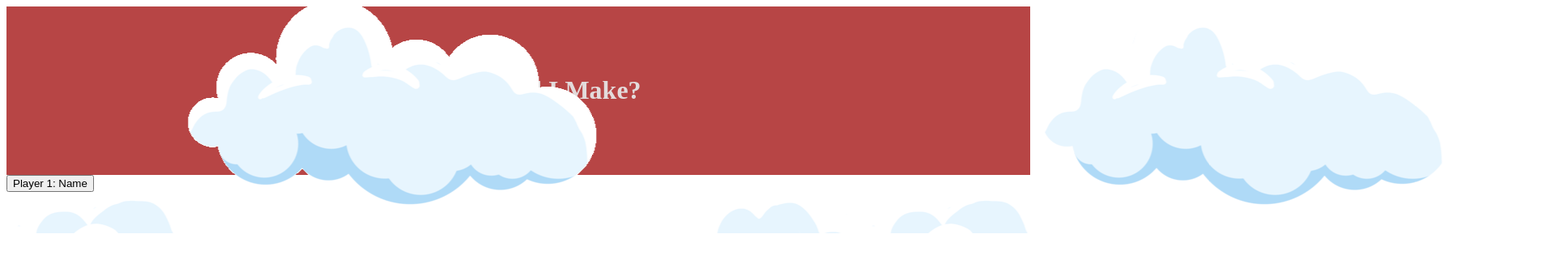
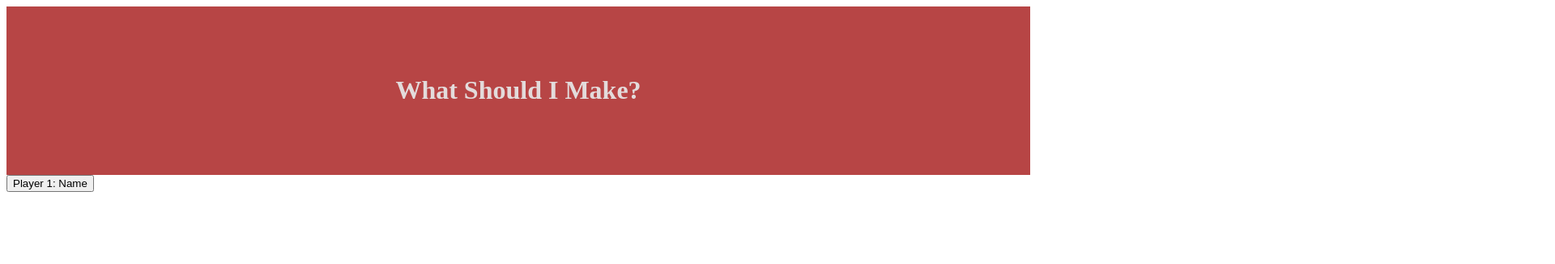
Before and after one commit to cassponmal/Recipe-Recommender-, a plain HTML site: page index.html in a window 1280 px wide. Shown: the top 326 px of the page at 81% size, 1920 px wide, since content can reach past the window. Drawn offline with Linux system fonts and the light colour scheme.

Commit message:
remove clouds

```diff
--- a/index.html
+++ b/index.html
@@ -16,7 +16,6 @@
             <h1>What Should I Make?</h1>
         </header>
         <main>
-            <div class="clouds"></div>
             <button type="button">Player 1: Name</button>
            <script src="elements.js"></script>
         <main>
```
